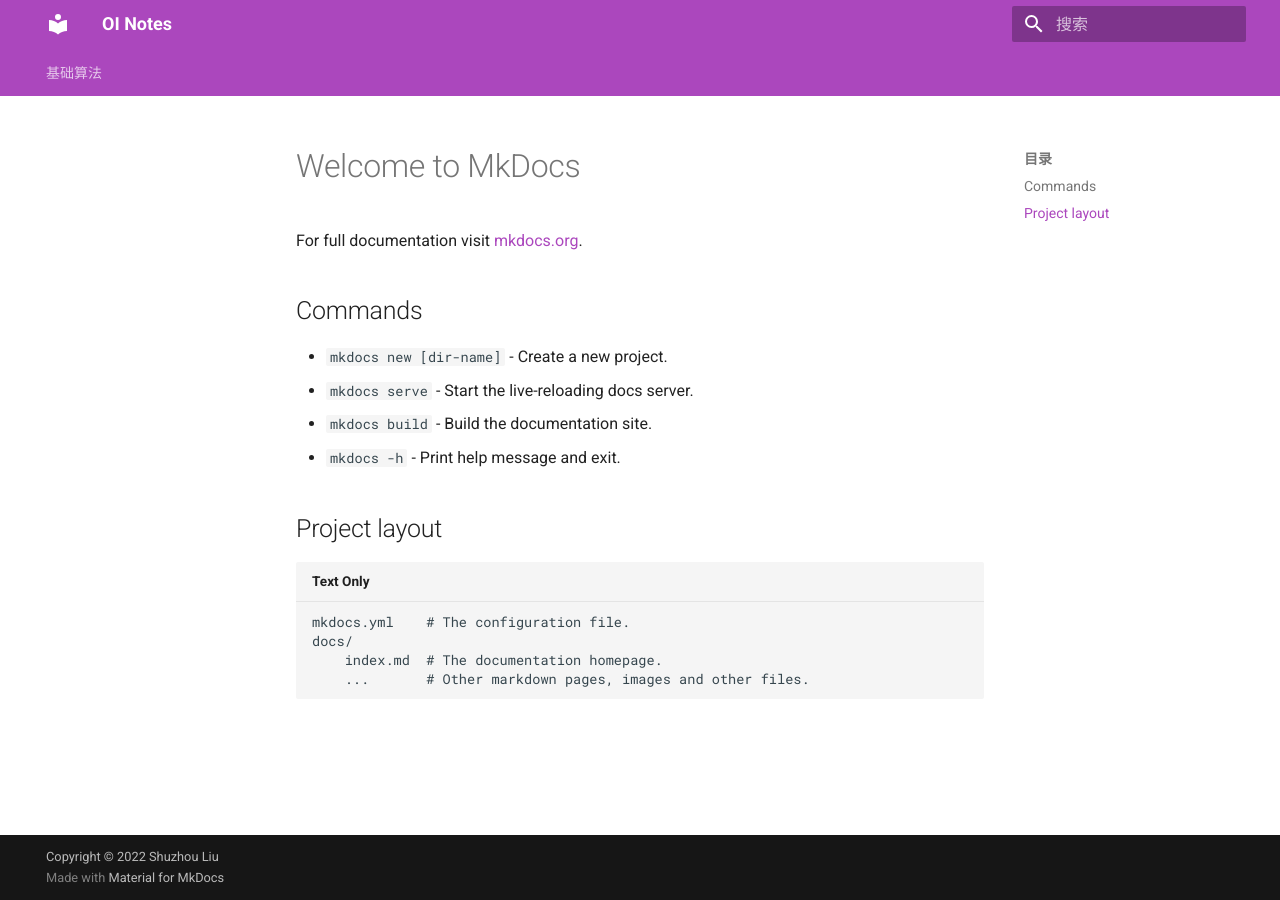
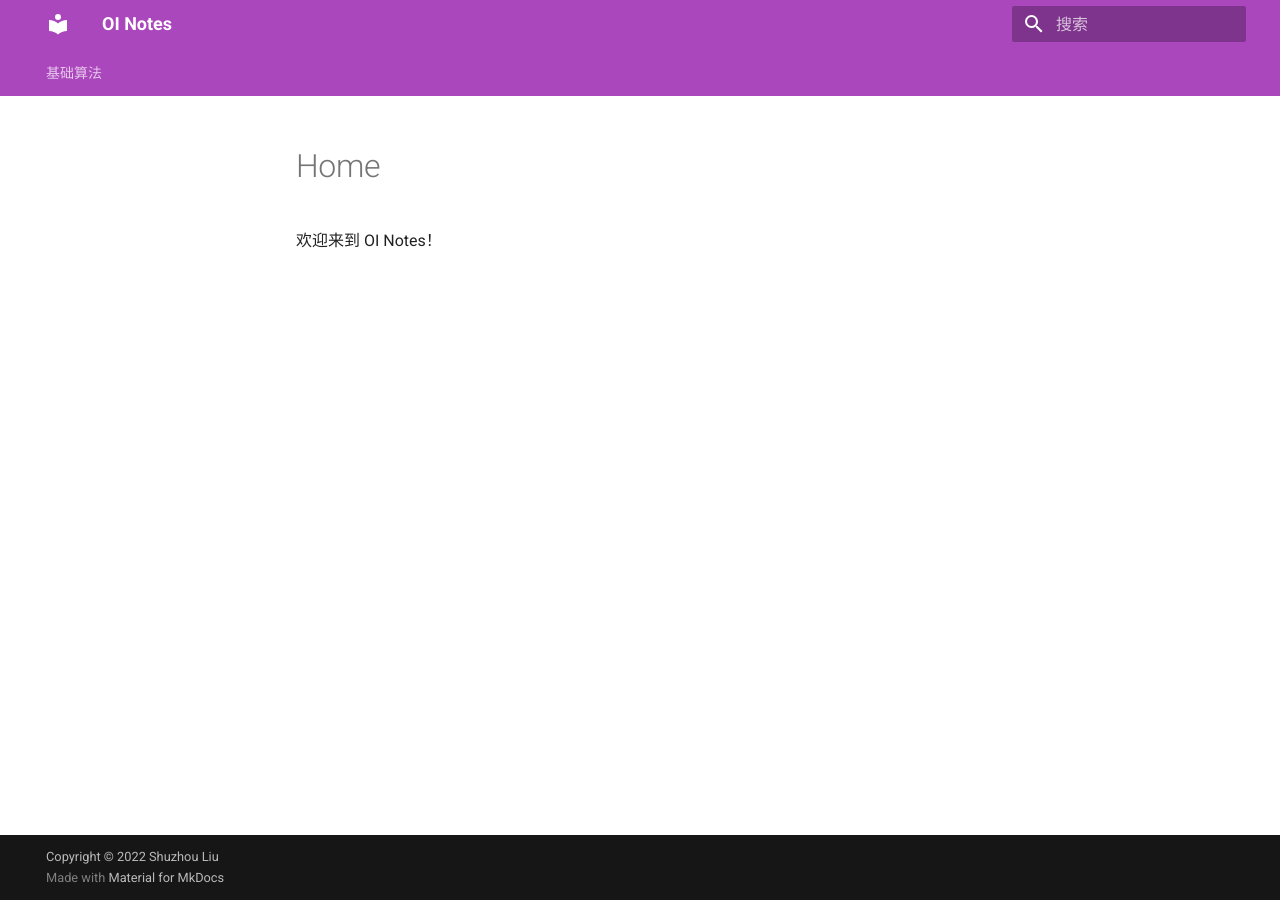
Before and after one commit to lsz-blog/oinotes, an MkDocs documentation site: the page built from docs/index.md, in a window 1280 px wide. Built offline with MkDocs 1.6.1 and Material for MkDocs 9.7.7, drawn with Linux system fonts in a browser that asks for light colours.

```diff
--- a/docs/index.md
+++ b/docs/index.md
@@ -1,17 +1 @@
-# Welcome to MkDocs
-
-For full documentation visit [mkdocs.org](https://www.mkdocs.org).
-
-## Commands
-
-* `mkdocs new [dir-name]` - Create a new project.
-* `mkdocs serve` - Start the live-reloading docs server.
-* `mkdocs build` - Build the documentation site.
-* `mkdocs -h` - Print help message and exit.
-
-## Project layout
-
-    mkdocs.yml    # The configuration file.
-    docs/
-        index.md  # The documentation homepage.
-        ...       # Other markdown pages, images and other files.
+欢迎来到 OI Notes！
```
Also changed, not shown: docs/basic/prefix-sum.md (+1 -1 lines).
